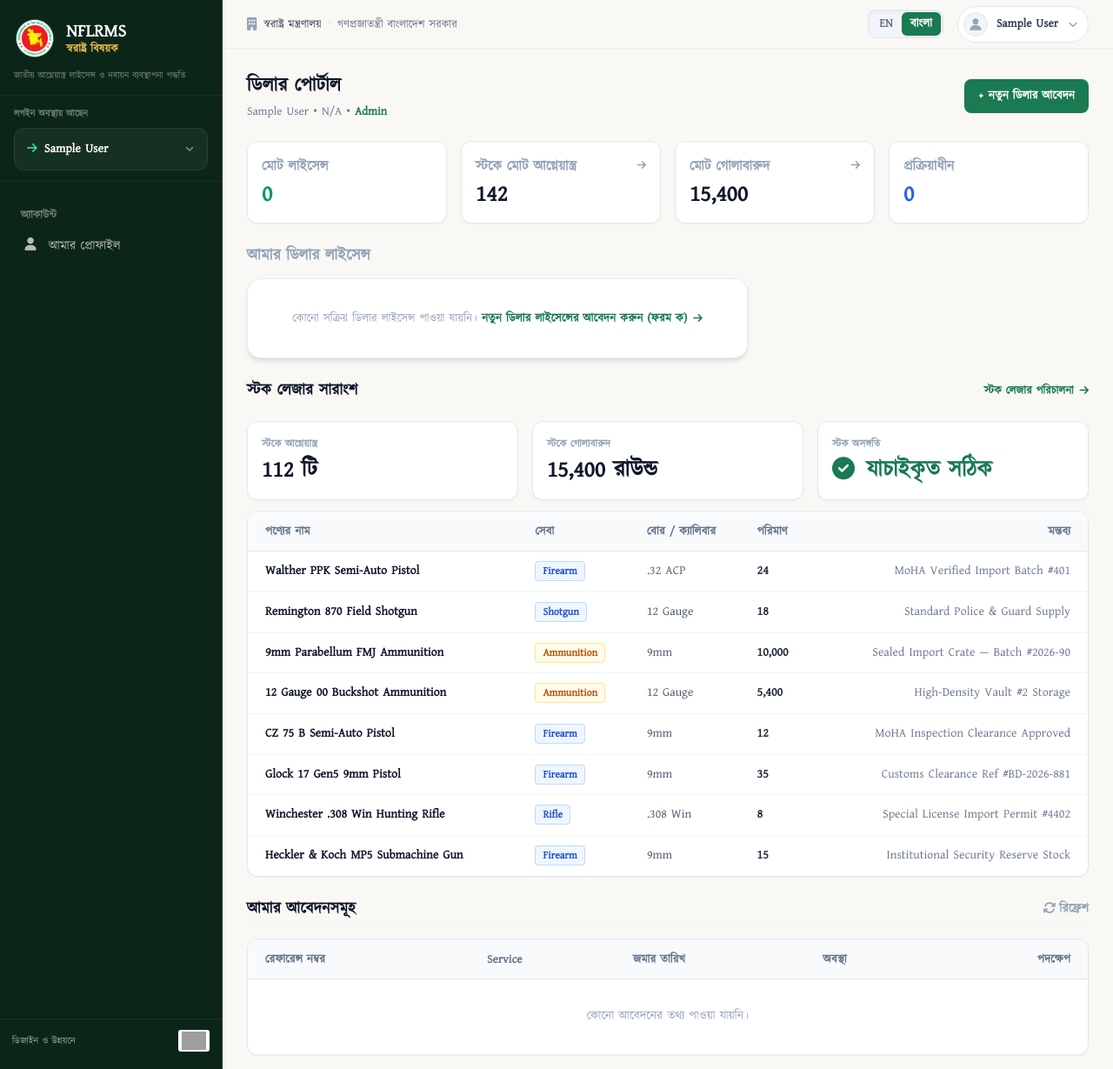
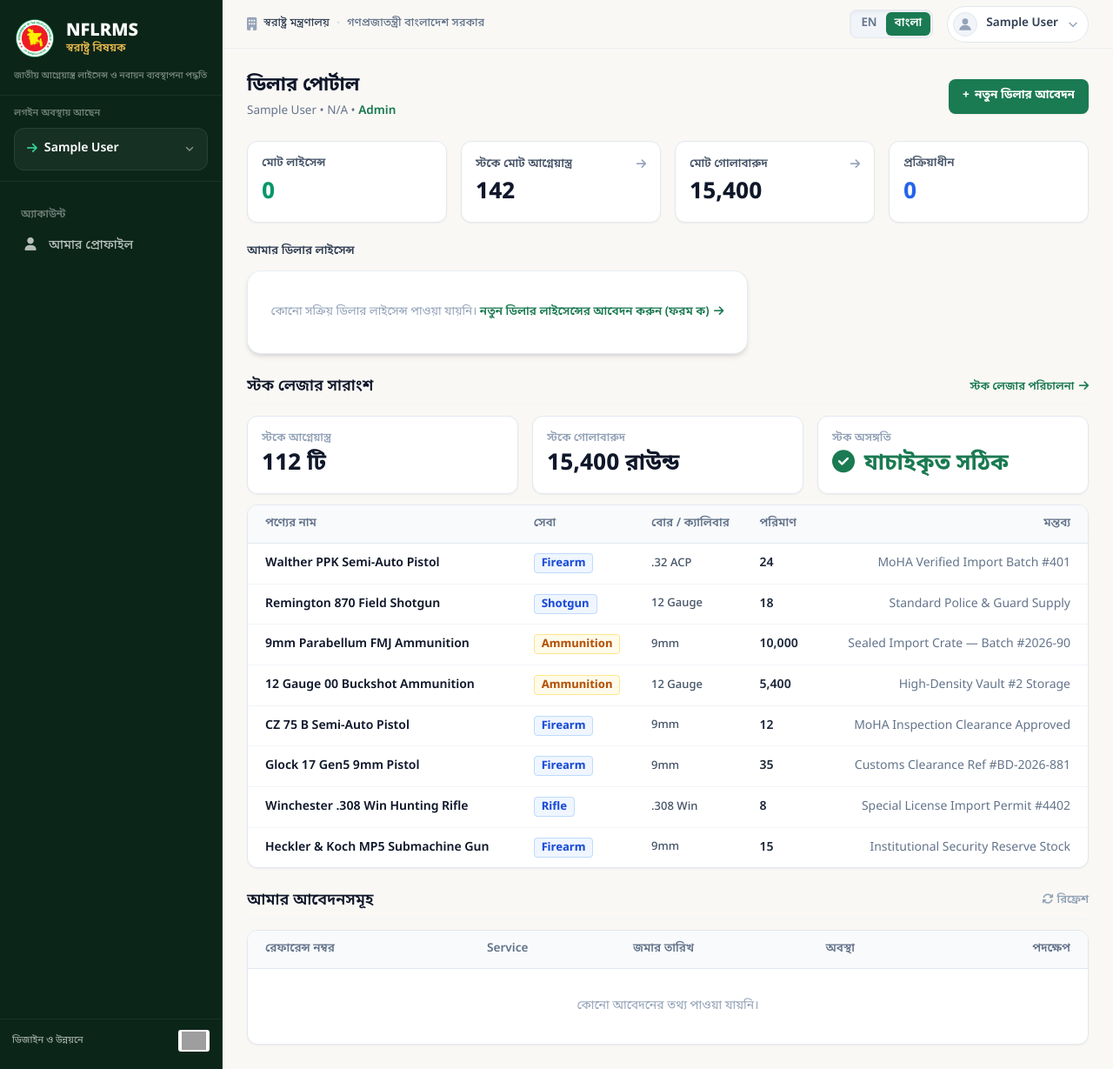
Before and after one commit to ahaduzzamanapon/NFLRMS, a Laravel app: page /dealer/dashboard in a window 1280 px wide. Shown: the whole page at 87% size. Run offline with Laravel 12, Linux system fonts and the light colour scheme; the visitor is signed in with stand-in values (Sample User, id 1); data that the repository does not hold is empty; some libraries are stand-ins or nearby versions; some web fonts are replaced; grey boxes are pictures that could not be loaded.

Commit message:
fix: apply exact land.gov.bd Noto Sans Bengali typography and protect font awesome icons

```diff
--- a/resources/views/dealer/dashboard.blade.php
+++ b/resources/views/dealer/dashboard.blade.php
@@ -27,38 +27,38 @@
     <div class="grid grid-cols-2 lg:grid-cols-4 gap-3 sm:gap-4">
         <!-- Card 1: Dealer's Total Licences (Real DB Count) -->
         <div class="bg-white p-3.5 sm:p-4 rounded-xl border border-slate-200 shadow-sm flex flex-col justify-between min-h-[5.5rem] h-auto">
-            <h4 class="text-[10px] sm:text-[11px] font-semibold uppercase text-slate-400 tracking-wider">{{ __('Total Licences') }}</h4>
-            <p class="text-2xl sm:text-3xl font-bold font-serif text-emerald-600 mt-1">{{ number_format($licenses->count()) }}</p>
+            <h4 class="text-xs sm:text-sm font-semibold text-slate-600">{{ __('Total Licences') }}</h4>
+            <p class="text-2xl sm:text-3xl font-bold font-sans text-emerald-600 mt-1">{{ number_format($licenses->count()) }}</p>
         </div>
 
         <!-- Card 2: Total Firearms in Stock (Clickable -> Stock Ledger) -->
         <a href="{{ route('dealer.stock_ledger') }}" class="bg-white p-3.5 sm:p-4 rounded-xl border border-slate-200 shadow-sm hover:border-gov-green/50 hover:shadow-md transition-all flex flex-col justify-between min-h-[5.5rem] h-auto group cursor-pointer">
             <div class="flex items-center justify-between">
-                <h4 class="text-[10px] sm:text-[11px] font-semibold uppercase text-slate-400 tracking-wider group-hover:text-gov-green transition-colors">{{ __('Total Firearms in Stock') }}</h4>
+                <h4 class="text-xs sm:text-sm font-semibold text-slate-600 group-hover:text-gov-green transition-colors">{{ __('Total Firearms in Stock') }}</h4>
                 <span class="text-xs text-slate-400 group-hover:text-gov-green transition-colors"><i class="fa-solid fa-arrow-right text-[10px]"></i></span>
             </div>
-            <p class="text-2xl sm:text-3xl font-bold font-serif text-slate-900 group-hover:text-gov-green transition-colors mt-1">{{ number_format($totalFirearms ?? 142) }}</p>
+            <p class="text-2xl sm:text-3xl font-bold font-sans text-slate-900 group-hover:text-gov-green transition-colors mt-1">{{ number_format($totalFirearms ?? 142) }}</p>
         </a>
 
         <!-- Card 3: Total Ammunations (Clickable -> Stock Ledger) -->
         <a href="{{ route('dealer.stock_ledger') }}" class="bg-white p-3.5 sm:p-4 rounded-xl border border-slate-200 shadow-sm hover:border-gov-green/50 hover:shadow-md transition-all flex flex-col justify-between min-h-[5.5rem] h-auto group cursor-pointer">
             <div class="flex items-center justify-between">
-                <h4 class="text-[10px] sm:text-[11px] font-semibold uppercase text-slate-400 tracking-wider group-hover:text-gov-green transition-colors">{{ __('Total Ammunations') }}</h4>
+                <h4 class="text-xs sm:text-sm font-semibold text-slate-600 group-hover:text-gov-green transition-colors">{{ __('Total Ammunations') }}</h4>
                 <span class="text-xs text-slate-400 group-hover:text-gov-green transition-colors"><i class="fa-solid fa-arrow-right text-[10px]"></i></span>
             </div>
-            <p class="text-2xl sm:text-3xl font-bold font-serif text-slate-900 group-hover:text-gov-green transition-colors mt-1">{{ number_format($totalAmmo ?? 15400) }}</p>
+            <p class="text-2xl sm:text-3xl font-bold font-sans text-slate-900 group-hover:text-gov-green transition-colors mt-1">{{ number_format($totalAmmo ?? 15400) }}</p>
         </a>
 
         <!-- Card 4: Applications In Progress (Real DB Count) -->
         <div class="bg-white p-3.5 sm:p-4 rounded-xl border border-slate-200 shadow-sm flex flex-col justify-between min-h-[5.5rem] h-auto">
-            <h4 class="text-[10px] sm:text-[11px] font-semibold uppercase text-slate-400 tracking-wider">{{ __('In Progress') }}</h4>
-            <p class="text-2xl sm:text-3xl font-bold font-serif text-blue-600 mt-1">{{ number_format($applications->whereNotIn('status', ['approved', 'license_issued', 'rejected'])->count()) }}</p>
+            <h4 class="text-xs sm:text-sm font-semibold text-slate-600">{{ __('In Progress') }}</h4>
+            <p class="text-2xl sm:text-3xl font-bold font-sans text-blue-600 mt-1">{{ number_format($applications->whereNotIn('status', ['approved', 'license_issued', 'rejected'])->count()) }}</p>
         </div>
     </div>
 
     <!-- My Dealer Licence Section -->
     <div class="space-y-3">
-        <h3 class="text-[11px] font-semibold uppercase text-slate-400 tracking-wider">
+        <h3 class="text-xs sm:text-sm font-bold text-slate-700">
             {{ __('My Dealer Licence') }}
         </h3>
 
@@ -92,29 +92,29 @@
                     </div>
 
                     <!-- Fields -->
-                    <div class="grid grid-cols-2 gap-3 sm:gap-4 text-[11px]">
+                    <div class="grid grid-cols-2 gap-3 sm:gap-4 text-xs sm:text-sm">
                         <div>
-                            <span class="text-slate-400 block font-medium uppercase tracking-wider text-[9px]">{{ __('Firm / Business Name') }}</span>
+                            <span class="text-slate-500 block font-medium text-[11px] sm:text-xs">{{ __('Firm / Business Name') }}</span>
                             <span class="font-semibold text-slate-900">{{ auth()->user()->name }}</span>
                         </div>
                         <div>
-                            <span class="text-slate-400 block font-medium uppercase tracking-wider text-[9px]">{{ __('Licence Class') }}</span>
+                            <span class="text-slate-500 block font-medium text-[11px] sm:text-xs">{{ __('Licence Class') }}</span>
                             <span class="font-semibold text-slate-900">{{ __('Class A Dealer') }}</span>
                         </div>
                         <div>
-                            <span class="text-slate-400 block font-medium uppercase tracking-wider text-[9px]">{{ __('Licence No.') }}</span>
-                            <span class="font-semibold text-slate-900 uppercase font-mono break-all">{{ $l->license_number }}</span>
+                            <span class="text-slate-500 block font-medium text-[11px] sm:text-xs">{{ __('Licence No.') }}</span>
+                            <span class="font-semibold text-slate-900 font-mono break-all">{{ $l->license_number }}</span>
                         </div>
                         <div>
-                            <span class="text-slate-400 block font-medium uppercase tracking-wider text-[9px]">{{ __('District') }}</span>
+                            <span class="text-slate-500 block font-medium text-[11px] sm:text-xs">{{ __('District') }}</span>
                             <span class="font-semibold text-slate-900">{{ auth()->user()->district->name ?? 'N/A' }}</span>
                         </div>
                         <div>
-                            <span class="text-slate-400 block font-medium uppercase tracking-wider text-[9px]">{{ __('Issued') }}</span>
+                            <span class="text-slate-500 block font-medium text-[11px] sm:text-xs">{{ __('Issued') }}</span>
                             <span class="font-semibold text-slate-900">{{ $l->issue_date?->format('d M Y') ?? '—' }}</span>
                         </div>
                         <div>
-                            <span class="text-slate-400 block font-medium uppercase tracking-wider text-[9px]">{{ __('Expires') }}</span>
+                            <span class="text-slate-500 block font-medium text-[11px] sm:text-xs">{{ __('Expires') }}</span>
                             <span class="font-semibold text-slate-900 {{ ($l->expiry_date && $l->expiry_date->isPast()) ? 'text-rose-600' : '' }}">
                                 {{ $l->expiry_date?->format('d M Y') ?? '—' }}
                             </span>
--- a/resources/views/layouts/app.blade.php
+++ b/resources/views/layouts/app.blade.php
@@ -9,7 +9,7 @@
     <!-- Fonts -->
     <link rel="preconnect" href="https://fonts.googleapis.com">
     <link rel="preconnect" href="https://fonts.gstatic.com" crossorigin>
-    <link href="https://fonts.googleapis.com/css2?family=Noto+Sans+Bengali:wght@300;400;500;600;700&family=Inter:wght@400;500;600;700&display=swap" rel="stylesheet">
+    <link href="https://fonts.googleapis.com/css2?family=Noto+Sans+Bengali:wght@300;400;500;600;700;800&family=Inter:wght@400;500;600;700&display=swap" rel="stylesheet">
     <link href="https://fonts.maateen.me/kalpurush/font.css" rel="stylesheet">
 
     <!-- Font Awesome CDN -->
@@ -30,8 +30,8 @@
                         }
                     },
                     fontFamily: {
-                        sans:  ['"Noto Sans Bengali"', '"Kalpurush"', '"Nikosh"', '"Inter"', 'ui-sans-serif', 'system-ui', 'sans-serif'],
-                        serif: ['"Noto Sans Bengali"', '"Kalpurush"', '"Nikosh"', '"Inter"', 'sans-serif'],
+                        sans:  ['"Noto Sans Bengali"', '"Inter"', 'ui-sans-serif', 'system-ui', 'sans-serif'],
+                        serif: ['"Noto Sans Bengali"', '"Inter"', 'sans-serif'],
                         bn:    ['"Noto Sans Bengali"', '"Kalpurush"', '"Nikosh"', 'sans-serif'],
                     }
                 }
@@ -40,6 +40,13 @@
     </script>
 
     <style>
+        @font-face {
+            font-family: 'Noto Sans Bengali';
+            src: url('/fonts/NotoSansBengali.ttf') format('truetype');
+            font-weight: 100 900;
+            font-style: normal;
+            font-display: swap;
+        }
         @font-face {
             font-family: 'Kalpurush';
             src: url('/fonts/kalpurush.ttf') format('truetype');
@@ -54,17 +61,10 @@
             font-style: normal;
             font-display: swap;
         }
-        @font-face {
-            font-family: 'Noto Sans Bengali';
-            src: url('/fonts/NotoSansBengali.ttf') format('truetype');
-            font-weight: 100 900;
-            font-style: normal;
-            font-display: swap;
-        }
-        body { font-family: 'Kalpurush', 'Noto Sans Bengali', 'Nikosh', 'Inter', ui-sans-serif, system-ui, sans-serif; font-size: 15px; line-height: 1.6; -webkit-font-smoothing: antialiased; }
-        h1, h2, h3, h4, h5, h6, .font-serif { font-family: 'Kalpurush', 'Noto Sans Bengali', 'Nikosh', 'Inter', ui-sans-serif, system-ui, sans-serif; }
-        h1, .text-3xl, .text-2xl { letter-spacing: -0.02em; }
-        h2, h3, .text-xl, .text-lg { letter-spacing: -0.01em; }
+        body { font-family: 'Noto Sans Bengali', 'Inter', -apple-system, BlinkMacSystemFont, "Segoe UI", Roboto, sans-serif; font-size: 15px; line-height: 1.6; -webkit-font-smoothing: antialiased; }
+        h1, h2, h3, h4, h5, h6, .font-serif { font-family: 'Noto Sans Bengali', 'Inter', sans-serif; }
+        h1, .text-3xl, .text-2xl { letter-spacing: -0.01em; }
+        h2, h3, .text-xl, .text-lg { letter-spacing: normal; }
 
         /* Land.gov.bd exact typography & universal font application (EXCLUDING icons) */
         html[lang="bn"],
@@ -91,7 +91,7 @@
         html[lang="bn"] .font-serif,
         html[lang="bn"] .text-serif,
         .font-bn, [lang="bn"] {
-            font-family: 'Kalpurush', 'Noto Sans Bengali', 'Nikosh', sans-serif !important;
+            font-family: 'Noto Sans Bengali', 'Kalpurush', 'Nikosh', -apple-system, BlinkMacSystemFont, 'Segoe UI', Roboto, sans-serif !important;
             letter-spacing: normal !important;
         }
 
@@ -116,6 +116,7 @@
             font-weight: 400 !important;
         }
 
+        /* Land.gov.bd Bengali font sizing & readability standards */
         html[lang="bn"] body {
             font-size: 15px !important;
             line-height: 1.6 !important;
@@ -164,19 +165,26 @@
             font-size: 14.5px !important;
             line-height: 1.55 !important;
         }
-        html[lang="bn"] label,
-        html[lang="bn"] .form-label {
+        html[lang="bn"] .uppercase {
             text-transform: none !important;
+        }
+        html[lang="bn"] .tracking-wider,
+        html[lang="bn"] .tracking-widest {
             letter-spacing: normal !important;
-            font-size: 14px !important;
-            font-weight: 600 !important;
-            color: #1e293b !important;
         }
-        html[lang="bn"] input,
-        html[lang="bn"] select,
-        html[lang="bn"] textarea {
-            font-size: 14.5px !important;
-            letter-spacing: normal !important;
+        html[lang="bn"] .text-\[8px\],
+        html[lang="bn"] .text-\[9px\] {
+            font-size: 11.5px !important;
+            line-height: 1.4 !important;
+        }
+        html[lang="bn"] .text-\[10px\],
+        html[lang="bn"] .text-\[11px\] {
+            font-size: 13px !important;
+            line-height: 1.4 !important;
+        }
+        html[lang="bn"] .text-xs {
+            font-size: 13.5px !important;
+            line-height: 1.45 !important;
         }
         html[lang="bn"] th {
             text-transform: none !important;
```
Also changed, not shown: resources/css/app.css (+10 -10 lines), resources/views/auth/login.blade.php (+16 -16 lines), resources/views/auth/register.blade.php (+15 -15 lines), resources/views/verify.blade.php (+17 -10 lines), resources/views/welcome.blade.php (+14 -14 lines), lang/bn.json.
